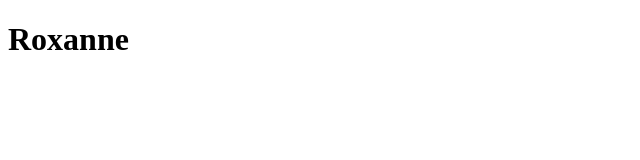
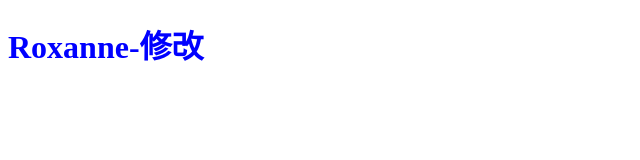
Before and after one commit to ronggu6622-lang/productshop, a plain HTML site: page index.html in a window 1280 px wide. Shown: the whole page, without its empty margins (0-640 px from the left). Drawn offline with Linux system fonts and the light colour scheme.

Commit message:
新增CSS樣式

```diff
--- a/index.html
+++ b/index.html
@@ -5,9 +5,9 @@
     <meta charset="UTF-8">
     <meta name="viewport" content="width=device-width, initial-scale=1.0">
     <title>Document</title>
+    <link rel="stylesheet" href="style.css">
 </head>
 <body>
-    <h1>Roxanne</h1>
-
+    <h1>Roxanne-修改</h1>
 </body>
 </html>
--- /dev/null
+++ b/style.css
@@ -0,0 +1,3 @@
+h1{
+    color:blue;
+}
```
